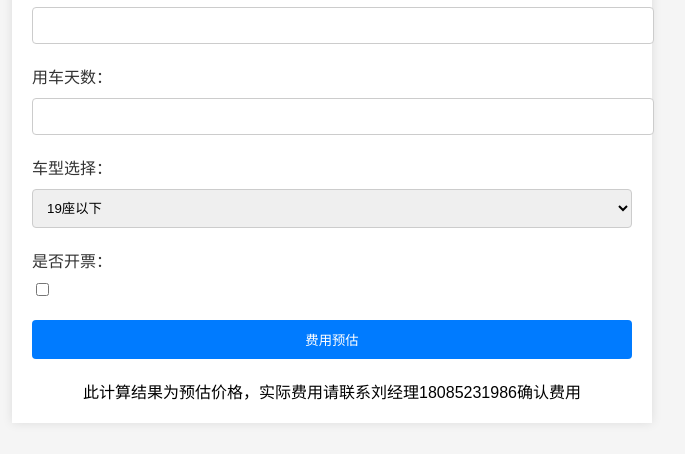
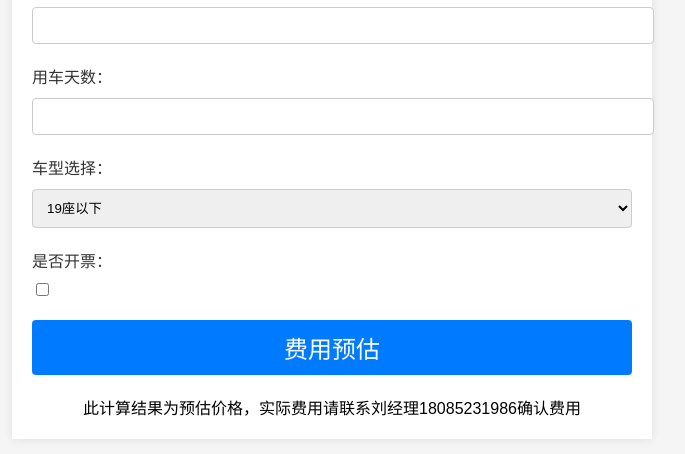
Before and after one commit to zawtgs/alex, a plain HTML site: page index.html in a window 1280 px wide. Shown: the part 136-590 px from the top of the page, without its empty margins (308-993 px from the left). Drawn offline with Linux system fonts and the light colour scheme.

Commit message:
Update index.html

```diff
--- a/index.html
+++ b/index.html
@@ -55,6 +55,7 @@
             border-radius: 4px;
             cursor: pointer;
             margin-top: 20px;
+            font-size: 1.5em; /* 调整字体大小 */
         }
 
         .result {
@@ -89,6 +90,7 @@
         <div class="result" id="result"></div>
         <span style="display: block; text-align: center;">此计算结果为预估价格，实际费用请联系刘经理18085231986确认费用</span>
     </div>
+
     <script>
         const carRental = {
             '19': { rent: 800, cost: 2.8 },
@@ -114,8 +116,6 @@ document.getElementById('calculator').addEventListener('submit', function (event
 
             document.getElementById('result').innerText = `预估总费用：${totalCost.toFixed(2)}元`;
         });
-
     </script>
-
 </body>
 </html>
```
Lines whose indentation alone changed are shown as unchanged.
